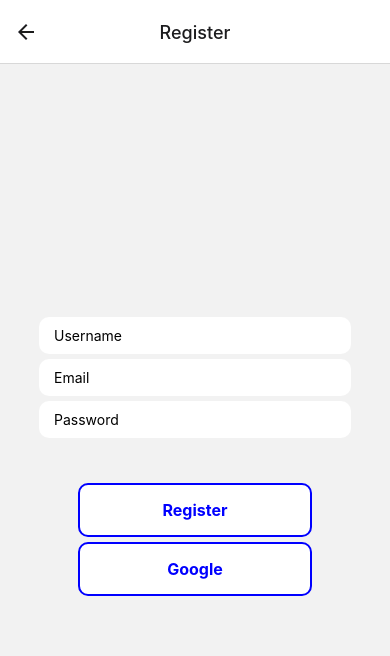
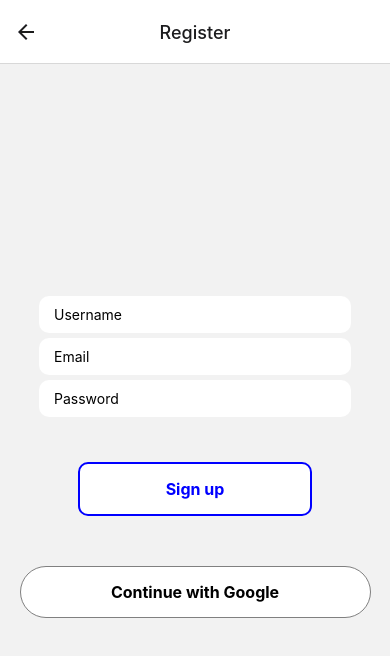
Before and after one commit to Matthieu1999/ProjectPlanner, a React Native app in the folder ProjectPlanner/: screen /Register in a window 390 px wide. Shown: the top 656 px of the page. Built offline with nearby package versions, Linux system fonts and the light colour scheme; no server answers.

Commit message:
UI update
+ making the google button fancier

```diff
--- a/ProjectPlanner/screens/LoginScreen.js
+++ b/ProjectPlanner/screens/LoginScreen.js
@@ -78,7 +78,7 @@ const LoginScreen = () => {
         style={styles.button}
         >
           <Text style={styles.buttonText}>
-            Login
+            Sign in
           </Text>
         </TouchableOpacity>
 
@@ -87,16 +87,16 @@ const LoginScreen = () => {
         style={[styles.button, styles.buttonOutline]}
         >
           <Text style={styles.buttonOutlineText}>
-            Register
+            Sign up
           </Text>
         </TouchableOpacity>
 
         <TouchableOpacity
         onPress={googleAuth}
-        style={[styles.button, styles.buttonOutline]}
+        style={[styles.googleButton, styles.googleButtonOutline]}
         >
-          <Text style={styles.buttonOutlineText}>
-            Google
+          <Text style={styles.googleButtonOutlineText}>
+            Continue with Google
           </Text>
         </TouchableOpacity>
 
@@ -141,7 +141,7 @@ const styles = StyleSheet.create({
     backgroundColor: 'white',
     marginTop: 5,
     borderColor: 'blue',
-    borderWidth: 2,
+    borderWidth: 1,
   },
   buttonText: {
     color: 'white',
@@ -153,5 +153,23 @@ const styles = StyleSheet.create({
     fontWeight: '700',
     fontSize: 16,
   },
+  googleButton: {
+    backgroundColor: 'blue',
+    width: '150%',
+    padding: 15,
+    borderRadius: 50,
+    alignItems: 'center',
+  },
+  googleButtonOutline: {
+    backgroundColor: 'white',
+    marginTop: 50,
+    borderColor: 'grey',
+    borderWidth: 1,
+  },
+  googleButtonOutlineText: {
+    color: 'black',
+    fontWeight: '700',
+    fontSize: 16,
+  },
 
 })
--- a/ProjectPlanner/screens/RegisterScreen.js
+++ b/ProjectPlanner/screens/RegisterScreen.js
@@ -90,16 +90,16 @@ const RegisterScreen = () => {
         style={[styles.button, styles.buttonOutline]}
         >
           <Text style={styles.buttonOutlineText}>
-            Register
+            Sign up
           </Text>
         </TouchableOpacity>
 
         <TouchableOpacity
         onPress={googleAuth}
-        style={[styles.button, styles.buttonOutline]}
+        style={[styles.googleButton, styles.googleButtonOutline]}
         >
-          <Text style={styles.buttonOutlineText}>
-            Google
+          <Text style={styles.googleButtonOutlineText}>
+            Continue with Google
           </Text>
         </TouchableOpacity>
 
@@ -156,5 +156,23 @@ const styles = StyleSheet.create({
     fontWeight: '700',
     fontSize: 16,
   },
+  googleButton: {
+    backgroundColor: 'blue',
+    width: '150%',
+    padding: 15,
+    borderRadius: 50,
+    alignItems: 'center',
+  },
+  googleButtonOutline: {
+    backgroundColor: 'white',
+    marginTop: 50,
+    borderColor: 'grey',
+    borderWidth: 1,
+  },
+  googleButtonOutlineText: {
+    color: 'black',
+    fontWeight: '700',
+    fontSize: 16,
+  },
 
 })
```
